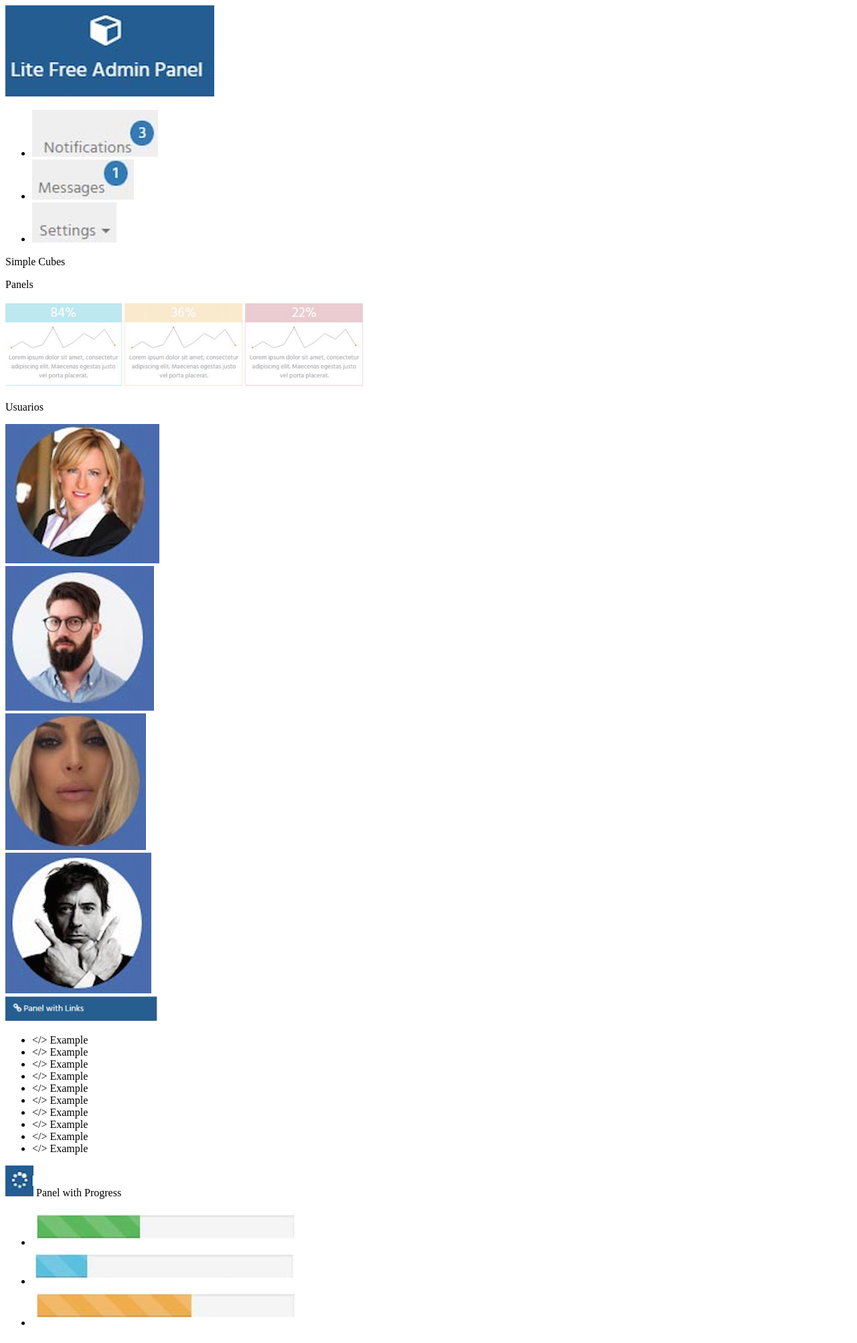
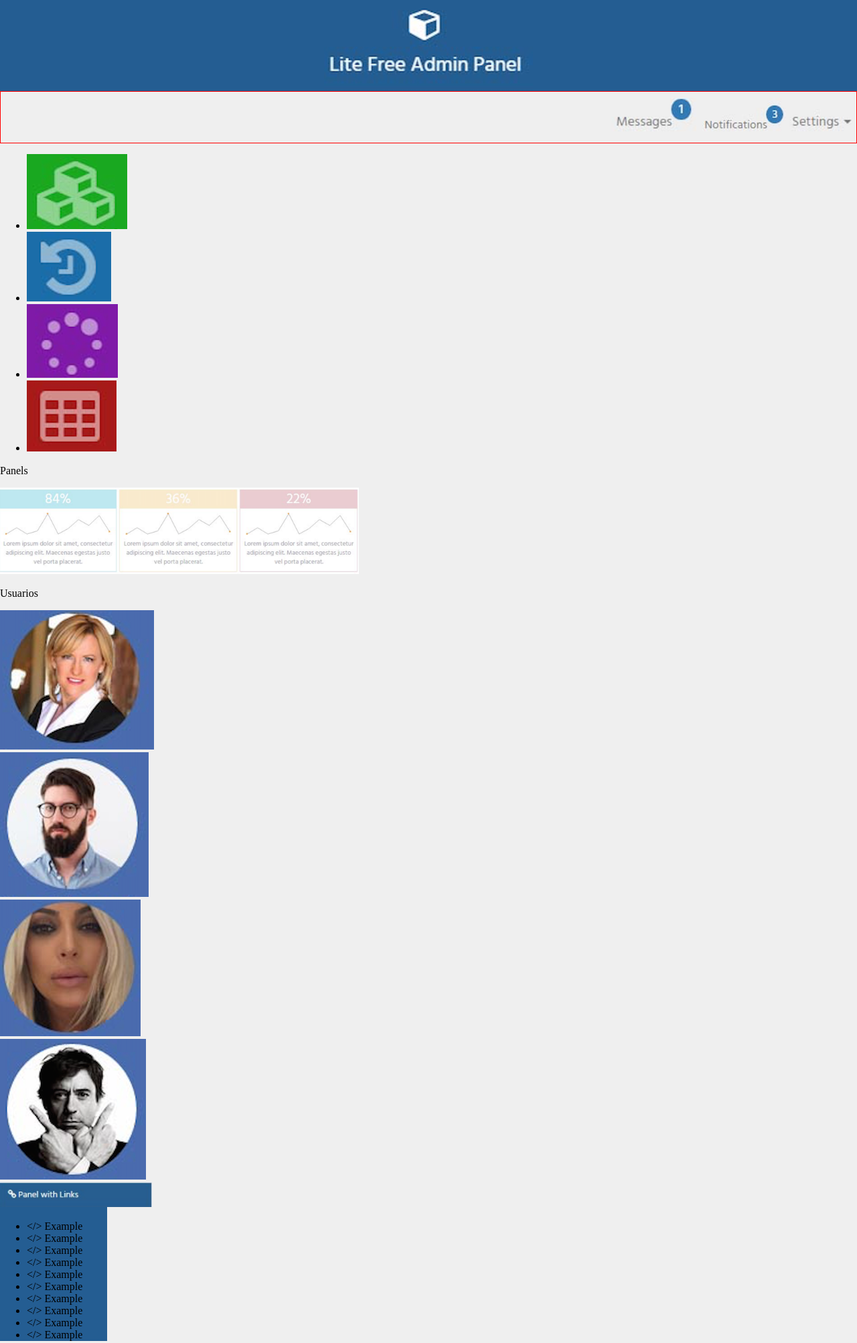
Before and after one commit to Chaparro10/pw151620222, a plain HTML site: page PracticaCSS04/index.html in a window 1280 px wide. Shown: the top 2005 px of the page at 67% size. Drawn offline with Linux system fonts and the light colour scheme.

Commit message:
PracticaCss04 Css barraNav

```diff
--- a/PracticaCSS04/css/style.css
+++ b/PracticaCSS04/css/style.css
@@ -0,0 +1,39 @@
+body{
+    margin: 0 auto;
+    background-color: #efefef;
+}
+#sec1{
+    display: flex;
+   justify-content: center;
+    background-color: #245d92;
+}
+header nav {
+    border: solid 1px red;
+    padding: 30px 0;
+
+}
+header  nav ul li{
+
+    display: flex;
+    align-content: space-between;
+    float:  right;
+    background-color: gray;
+    margin-top: -37px;
+
+
+}
+#asidesec1{
+    background-color: #245d92;
+    margin-right: 70rem;
+
+}
+#asidesec2{
+
+}
+#colorFA{
+    background-color: #245d92;
+    padding: 15px;
+}
+.cabezera img{
+    height: 50px;
+}
--- a/PracticaCSS04/index.html
+++ b/PracticaCSS04/index.html
@@ -10,16 +10,17 @@
 </head>
 <body>
     <header>
-        <section>
-            <img src="img/logo.png" alt="logo">
-             <ul>
-                <li><img src="img/notificaciones.png" alt="notificaciones"></li>
-                <li> <img src="img/mensajes.png" alt="msj"></li>
-                <li> <img src="img/ajustes.png" alt="ajustes"></li>
-             </ul>
+        <section id="sec1">
+            <img id="logoarriba" src="img/logo.png" alt="logo">
+        </section>
 
-
-        </section>
+            <nav class="cabezera">
+                <ul>
+                    <li><img src="img/ajustes.png" alt="notificaciones"></li>
+                    <li> <img id="notifiimg" src="img/notificaciones.png" alt="msj"></li>
+                    <li> <img src="img/mensajes.png" alt="ajustes"></li>
+                </ul>
+            </nav>
 
 
 
@@ -27,11 +28,12 @@
     <!--CONTENIDO CENTRAL-->
     <main>
         <section>
-            <p>Simple Cubes</p>
-            <article></article>
-            <article></article>
-            <article></article>
-            <article></article>
+            <ul>
+                <li> <img src="img/cubo1.png" alt="cubo1"> </li>
+                <li> <img src="img/cubo02.png" alt="cubo02"> </li>
+                <li> <img src="img/cubo03.png" alt="cubo03"> </li>
+                <li> <img src="img/cubo04.png" alt="cubo04"> </li>
+            </ul>
         </section>
         <section>
             <p>Panels</p>
@@ -47,7 +49,7 @@
     </main>
     <!--BARRA LATERAL-->
     <aside>
-        <section id="ass1">
+        <section id="asidesec1">
             <img src="img/panel.PNG" alt="panelBarra">
             <ul>
                 <li><&sol;> </> Example </li>
@@ -62,13 +64,14 @@
                 <li><&sol;> </> Example </li>
             </ul>
         </section>
-        <section id="ass2">
+        <section id="asidesec2">
             <img src="img/logoprogress.png" alt="barra2">
-            <span>Panel with Progress</span>
+            <span id="colorFA">Panel with Progress</span>
             <ul>
                 <li><img src="img/barra01.png" alt=""></li>
                 <li><img src="img/barra02.png" alt=""></li>
                 <li><img src="img/barra03.png" alt=""></li>
+                <li><img src="img/barra04.png" alt=""></li>
             </ul>
 
         </section>
```
Also changed, not shown: html pCss04.txt (added, +53 -0 lines).
